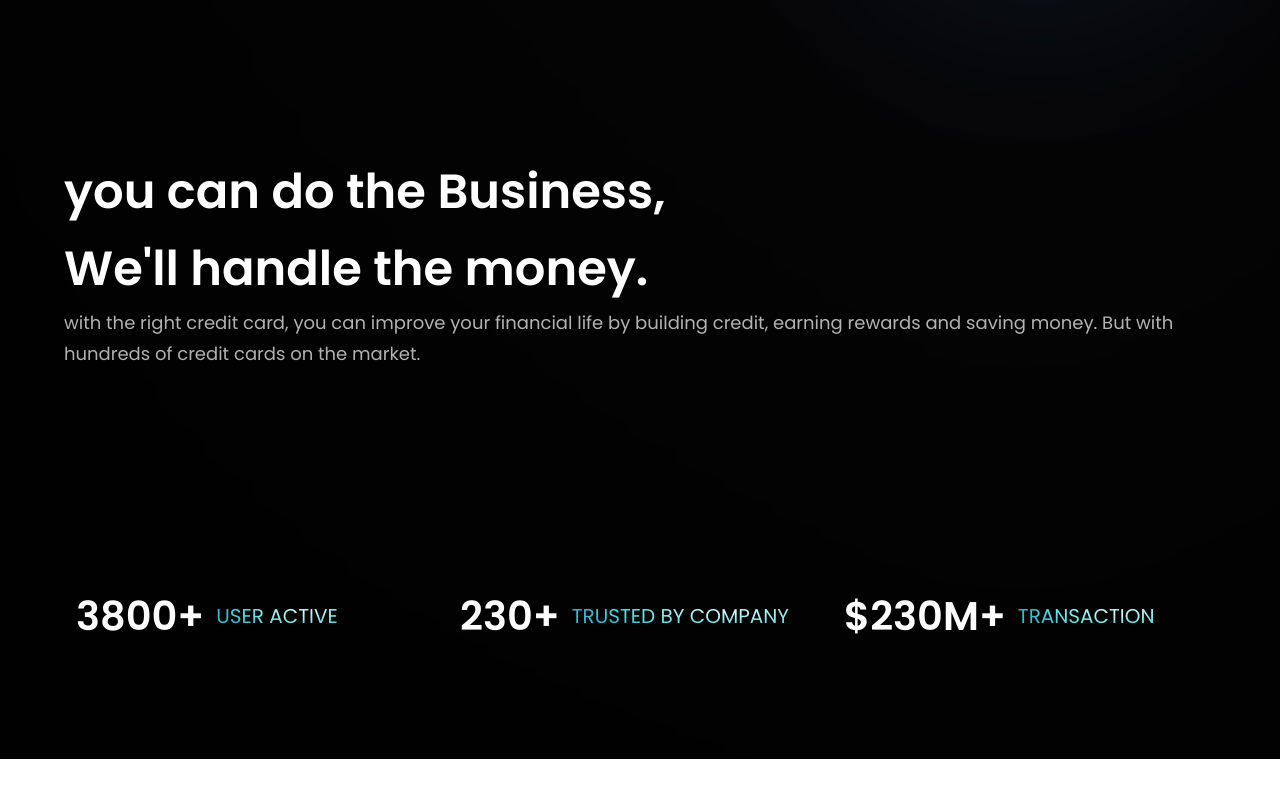
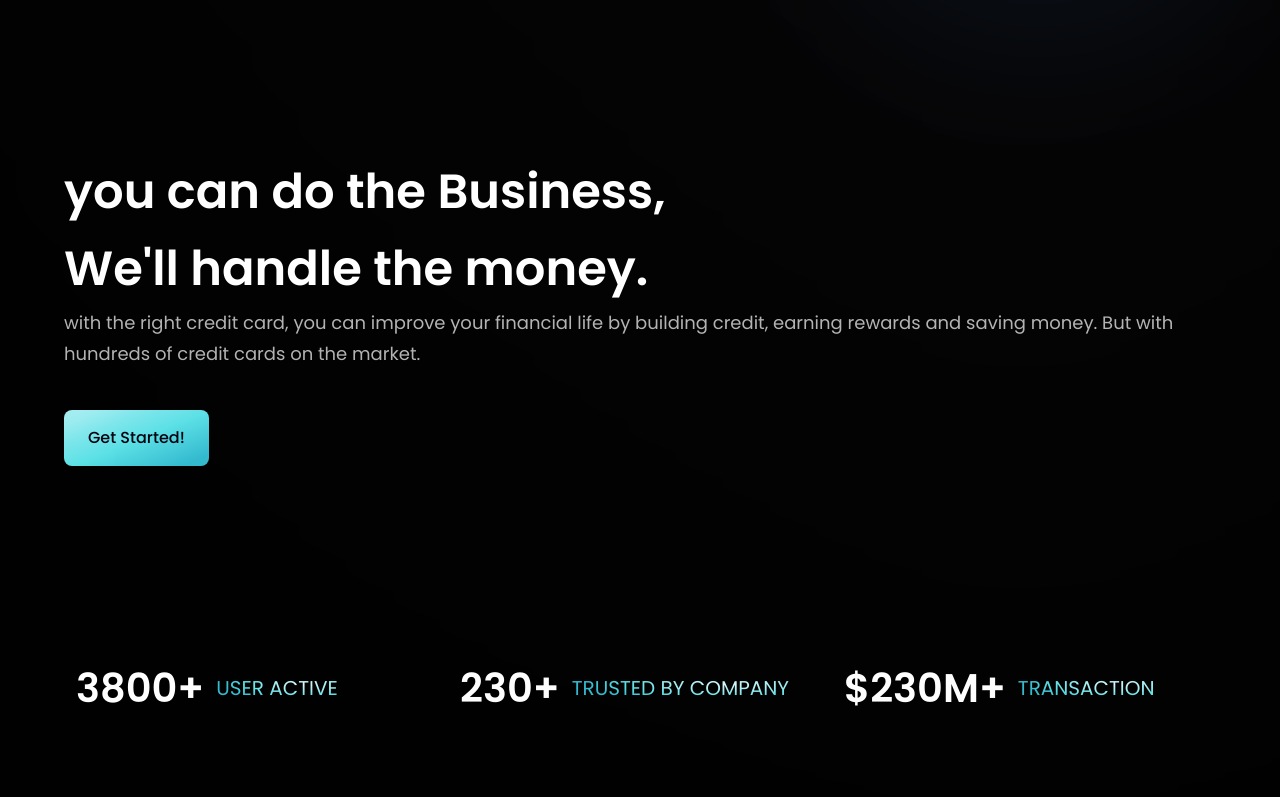
Before and after one commit to ArmanTalebi/cnbc_bank, a React (Vite) app: page / in a window 1280 px wide. Shown: the part 646-1443 px from the top of the page. Before the commit the page ends 1405 px from the top, so only its background shows below. Built offline with nearby package versions, Linux system fonts and the light colour scheme.

Commit message:
adding button feature

```diff
--- a/src/App.jsx
+++ b/src/App.jsx
@@ -30,7 +30,7 @@
       <div className="xl:max-w-[1280px] w-full">
         <Billing />
         <Business />
-        <Button />
+
         <CardDeal />
         <Clients />
         <CTA />
--- a/src/Components/Business.jsx
+++ b/src/Components/Business.jsx
@@ -14,6 +14,7 @@
         building credit, earning rewards and saving money. But with hundreds of
         credit cards on the market.
       </p>
+      <Button styles="mt-10" />
     </div>
   </section>
 );
--- a/src/Components/Button.jsx
+++ b/src/Components/Button.jsx
@@ -1,7 +1,14 @@
 import React from "react";
 
-const Button = () => {
-  return <div>Button</div>;
+const Button = ({ styles }) => {
+  return (
+    <button
+      type="button"
+      className={`py-4 px-6 bg-blue-gradient rounded-lg font-poppins font-medium text-[18] text-primary ${styles}`}
+    >
+      Get Started!
+    </button>
+  );
 };
 
 export default Button;
```
